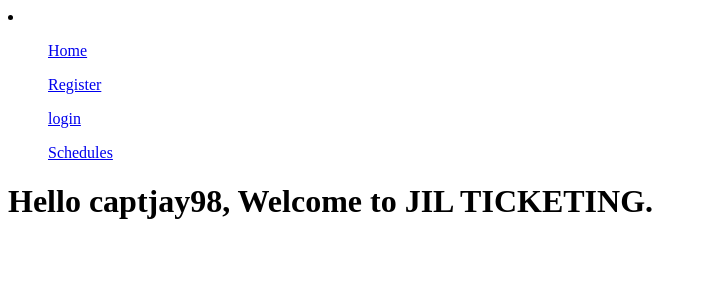
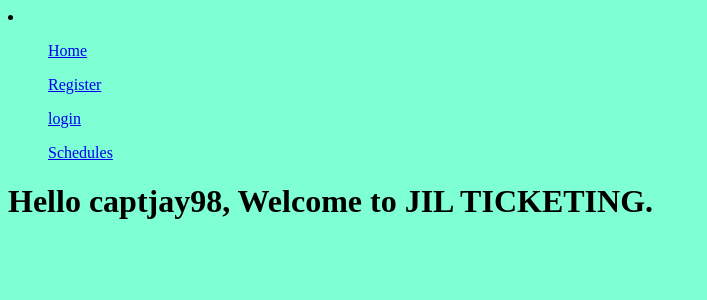
Before and after one commit to captjay98/jil_ticketing, a Django app: page / in a window 1280 px wide. Shown: the top 300 px of the page, without its empty margins (0-707 px from the left). Run offline with Django 4.2, Linux system fonts and the light colour scheme; a user stored in the database is signed in.

Commit message:
Moved html and css to appropiate places

```diff
--- /dev/null
+++ b/jilticketing/static/accounts/index.css
@@ -0,0 +1,9 @@
+html {
+    background-color: aquamarine;
+    color: black;
+}
+
+body {
+    background-color: aquamarine;
+    color: black;
+}
--- a/jilticketing/templates/profile.html
+++ b/jilticketing/templates/accounts/profile.html
@@ -1,3 +1,4 @@
+{% load static %}
 {% extends "main.html" %}
 
 {% block content %}
--- a/jilticketing/templates/main.html
+++ b/jilticketing/templates/main.html
@@ -6,16 +6,16 @@
     <meta http-equiv="X-UA-compatible" content="IE=edge">
     <title>JIL TICKETING</title>
     <meta name="viewport" content="width=device-width", initial-scale=1>
-    <link rel="stylesheet" type="text/css" media="screen" href="{% static 'styles/index.css' %}">
+    <link rel="stylesheet" type="text/css" media="screen" href="{% static 'accounts/index.css' %}">
     <!--<cript src="main.js"></script> -->
 </head>
 <body>
     <header>
     <li>
-        <ul><a href="{% url "home" %}">Home</a></ul>
-        <ul><a href="{% url "registration" %}">Register</a></ul>
-        <ul><a href="{% url "login" %}">login</a></ul>
-        <ul><a href="{% url "trips" %}">Schedules</a></ul>
+        <ul><a href="{% url 'home' %}">Home</a></ul>
+        <ul><a href="{% url 'registration' %}">Register</a></ul>
+        <ul><a href="{% url 'login' %}">login</a></ul>
+        <ul><a href="{% url 'trips' %}">Schedules</a></ul>
     </li>
     </header>
     <h1>Hello {{user.username}}, Welcome to JIL TICKETING. </h1>
```
Also changed, not shown: jilticketing/templates/accounts/register.html (renamed from jilticketing/templates/register.html, +10 -0 lines), jilticketing/static/styles/index.css (deleted), jilticketing/templates/accounts/book.html (renamed from jilticketing/templates/book.html), jilticketing/templates/accounts/confirm.html (renamed from jilticketing/templates/confirm.html), jilticketing/templates/accounts/login.html (renamed from jilticketing/templates/login.html), jilticketing/templates/accounts/trips.html (renamed from jilticketing/templates/trips.html).
